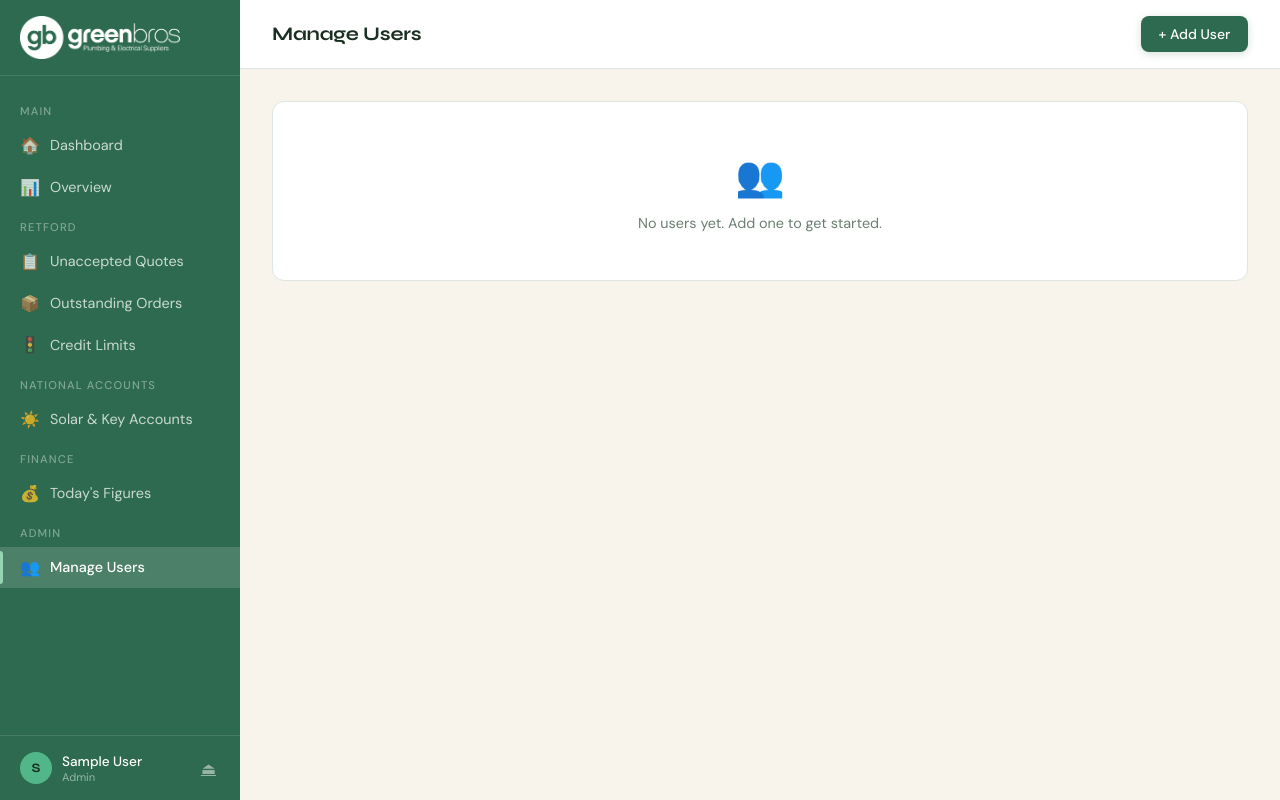
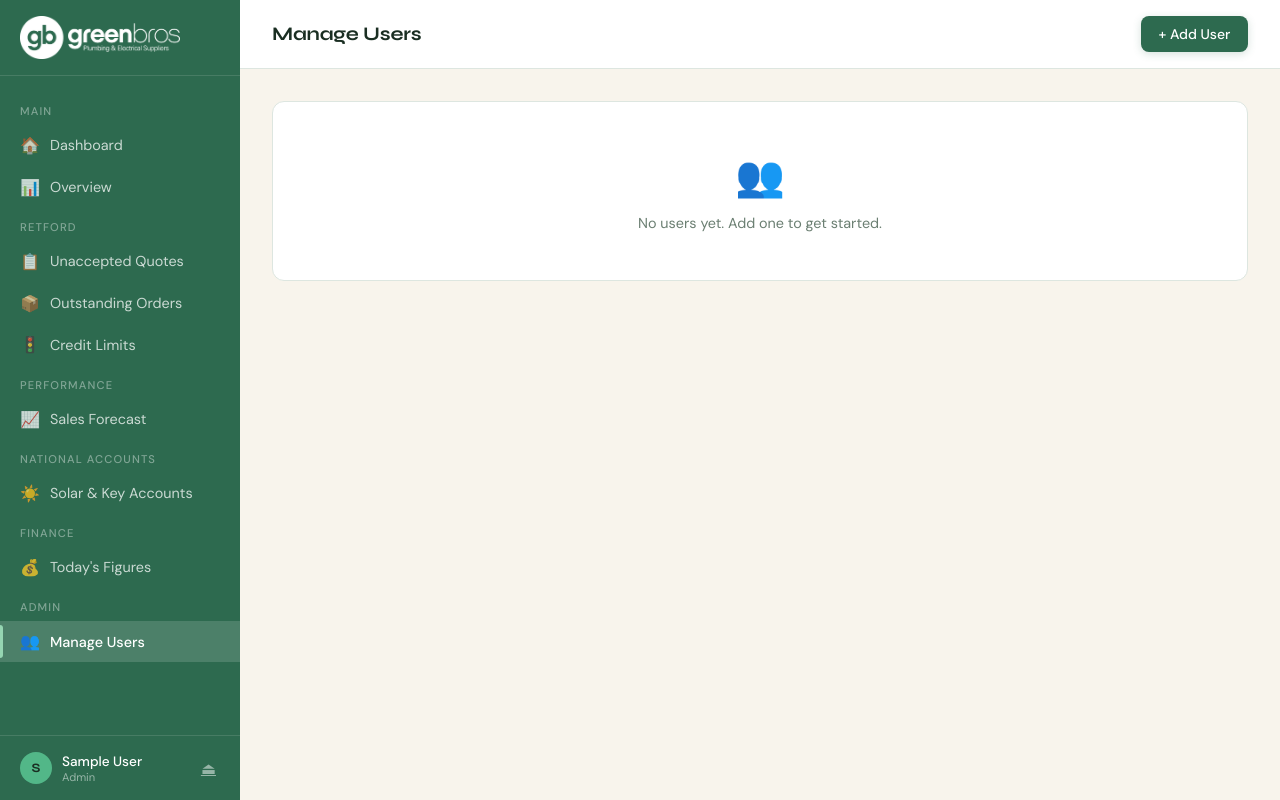
Before and after one commit to JAMIEOBRIEN260182/greenbros-dashboard-already-exists-in-this-account, a Flask app: page /admin/users in a window 1280 px wide. Run offline with Flask 3, Linux system fonts and the light colour scheme; the visitor is signed in with stand-in values (Sample User, id 1); data that the repository does not hold is empty; some libraries are stand-ins or nearby versions.

Commit message:
Add sales forecast

```diff
--- a/templates/base.html
+++ b/templates/base.html
@@ -307,6 +307,10 @@
       <a href="{{ url_for('credit_limits') }}" class="nav-link {% if request.endpoint == 'credit_limits' %}active{% endif %}">
         <span class="nav-icon">🚦</span> Credit Limits
       </a>
+      <div class="nav-section-label">Performance</div>
+      <a href="{{ url_for('sales_forecast') }}" class="nav-link {% if request.endpoint == 'sales_forecast' %}active{% endif %}">
+        <span class="nav-icon">📈</span> Sales Forecast
+      </a>
       <div class="nav-section-label">National Accounts</div>
       <a href="{{ url_for('solar_projects') }}" class="nav-link {% if request.endpoint == 'solar_projects' %}active{% endif %}">
         <span class="nav-icon">☀️</span> Solar & Key Accounts
```
